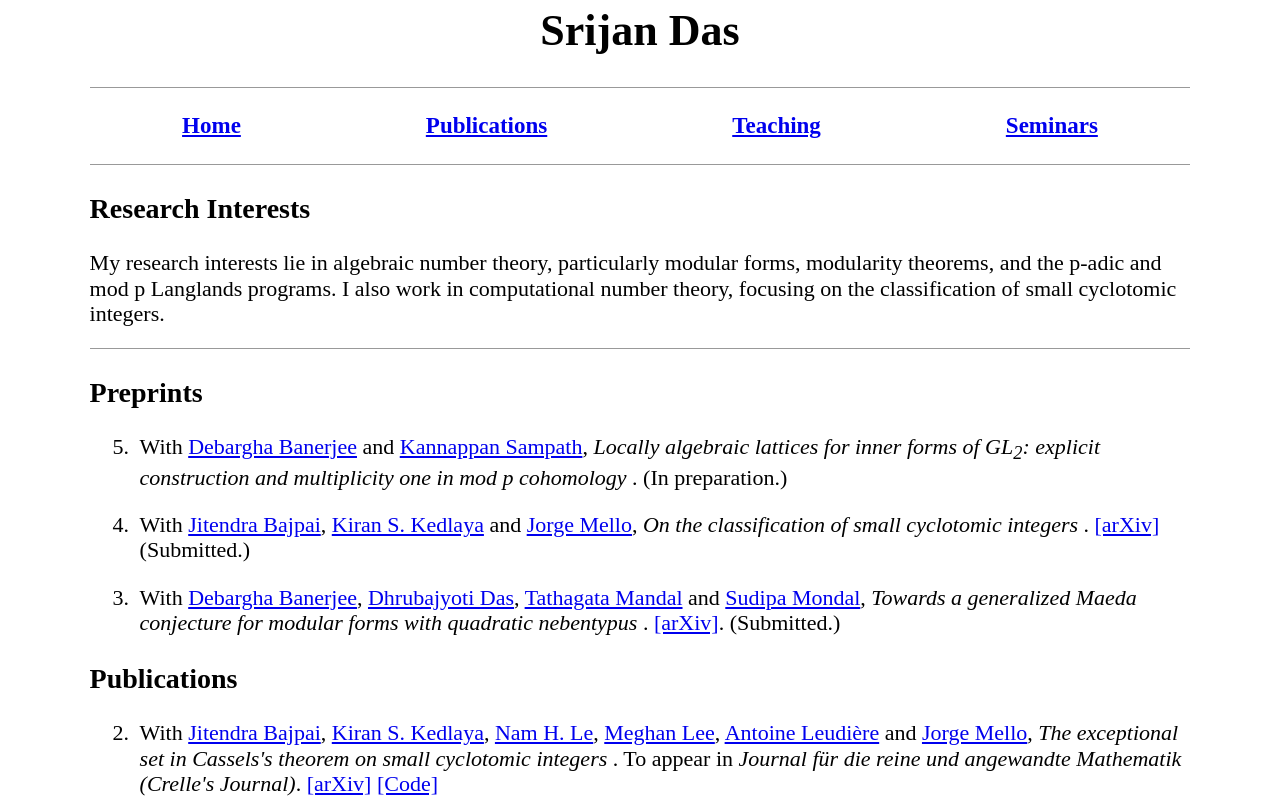
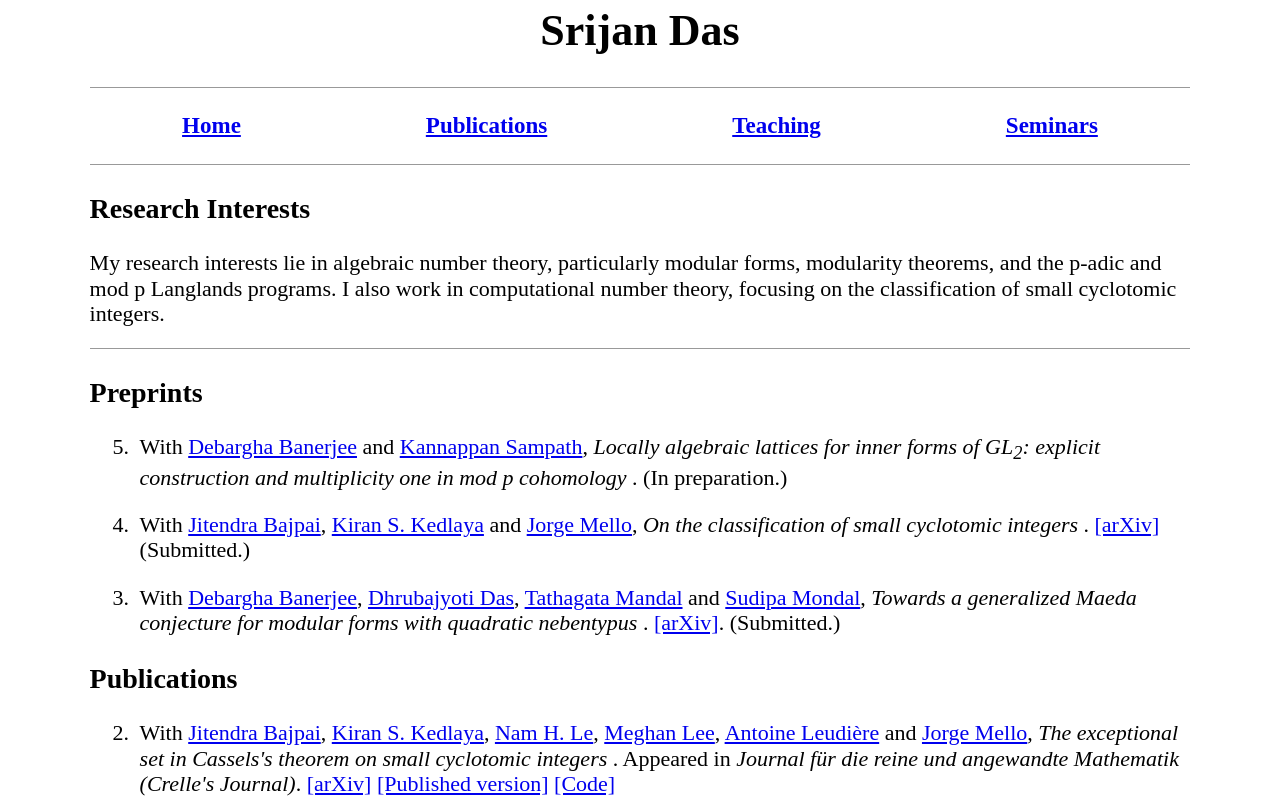
Before and after one commit to srijan1728/srijan1728.github.io, a plain HTML site: page publications.html in a window 1280 px wide. Shown: the top 800 px of the page. Drawn offline with Linux system fonts and the light colour scheme.

Commit message:
Update publications.html

```diff
--- a/publications.html
+++ b/publications.html
@@ -125,11 +125,13 @@
             The exceptional set in Cassels's theorem on small
             cyclotomic integers
         </i>.
-        To appear in
+        Appeared in
         <i>Journal für die reine und angewandte Mathematik
         (Crelle's Journal)</i>.
         <a href="https://arxiv.org/abs/2510.20435"
            target="_blank">[arXiv]</a>
+        <a href="https://www.degruyterbrill.com/document/doi/10.1515/crelle-2026-0096/html"
+            target="_blank">[Published version]</a>
         <a href="https://github.com/castle-gray-rnt6/cassels"
            target="_blank">[Code]</a>
     </li>
```
